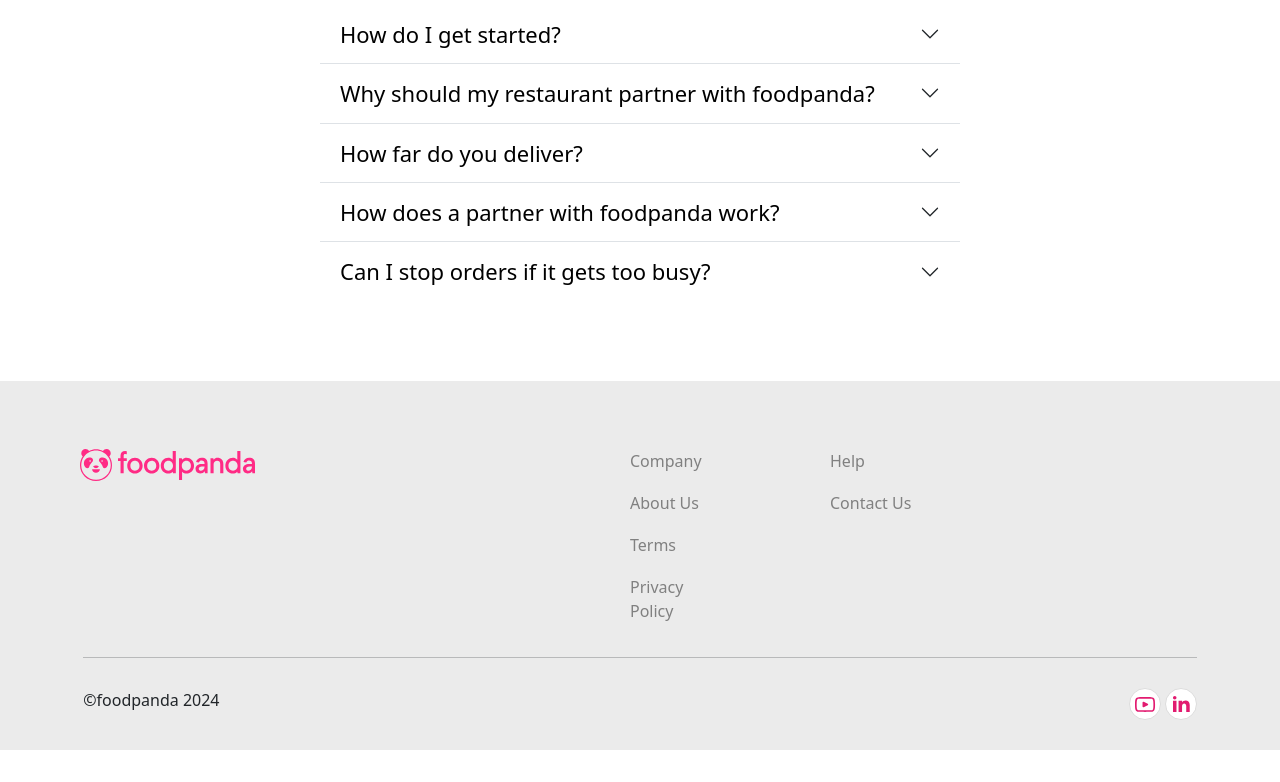
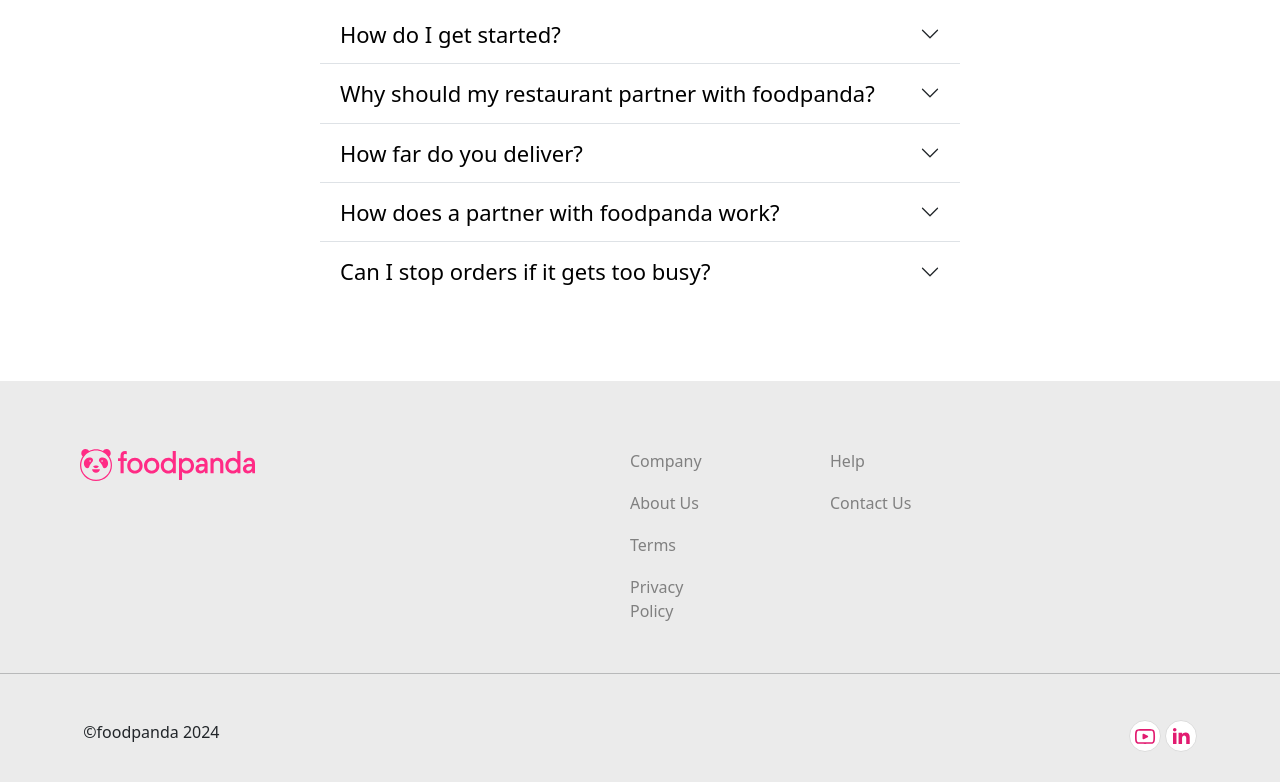
Before and after one commit to syednabeel123123/foodpandaclone, a plain HTML site: page index.html in a window 1280 px wide. Shown: the part 3651-4433 px from the top of the page. Before the commit the page ends 4401 px from the top, so only its background shows below. Drawn offline with nearby package versions, Linux system fonts and the light colour scheme.

Commit message:
Add files via upload

```diff
--- a/style.css
+++ b/style.css
@@ -473,7 +473,7 @@ h1 {
     margin: auto;
 }
 
-#footer hr {
+.hrline-2 {
     width: 87%;
     margin: auto;
 }
```
